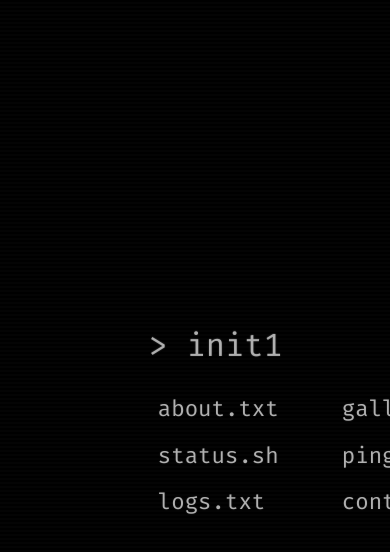
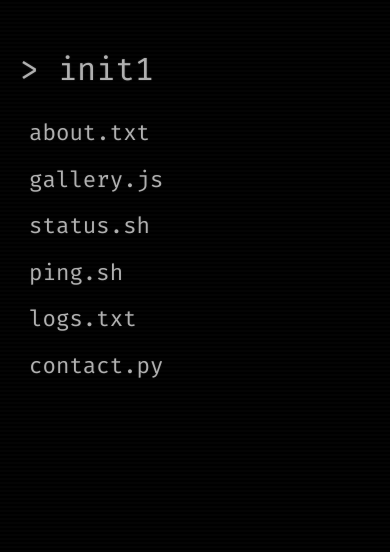
Before and after one commit to cernerae/Cernera.Me.Client, a React (Vite) app in the folder init1_app/: page / in a window 390 px wide. Shown: the top 552 px of the page. Built offline with nearby package versions, Linux system fonts and the light colour scheme.

Commit message:
fix mobile view

```diff
--- a/init1_app/src/components/pages/GalleryPage.css
+++ b/init1_app/src/components/pages/GalleryPage.css
@@ -11,3 +11,13 @@
 .gallery-item:hover {
   text-decoration: none;
 }
+
+.gallery-ok {
+  color: #39ff6a;
+  font-size: 0.7rem;
+  vertical-align: middle;
+}
+
+.file-item--selected .gallery-ok {
+  color: #000000;
+}
--- a/init1_app/src/components/pages/GalleryPage.tsx
+++ b/init1_app/src/components/pages/GalleryPage.tsx
@@ -52,7 +52,7 @@ const GalleryPage = () => {
               onMouseEnter={() => setSelected(i)}
               onMouseLeave={() => setSelected(null)}
             >
-              {item.label}
+              -- {item.label}<span className="gallery-ok"> [OK]</span>
             </a>
           ))}
         </div>
--- a/init1_app/src/components/pages/LandingPage.css
+++ b/init1_app/src/components/pages/LandingPage.css
@@ -95,6 +95,32 @@
   text-shadow: none;
 }
 
+@media (max-width: 768px) {
+  .crt-screen {
+    height: auto;
+    min-height: 100vh;
+    overflow-y: auto;
+  }
+
+  .scanlines {
+    position: fixed;
+  }
+
+  .terminal-container {
+    position: relative;
+    left: auto;
+    top: auto;
+    transform: none;
+    width: 90vw;
+    margin: 0 auto;
+    padding: 3rem 0 4rem;
+  }
+
+  .file-grid {
+    grid-template-columns: 1fr;
+  }
+}
+
 .blinking-cursor {
   display: inline-block;
   width: 0.8ch;
--- a/init1_app/src/components/pages/LogsPage.css
+++ b/init1_app/src/components/pages/LogsPage.css
@@ -23,3 +23,15 @@
   color: #6e6e6e;
   word-break: break-all;
 }
+
+@media (max-width: 768px) {
+  .log-entry {
+    flex-direction: column;
+    gap: 0.1rem;
+    margin-bottom: 0.5rem;
+  }
+
+  .log-ts {
+    font-size: 0.7rem;
+  }
+}
--- a/init1_app/src/components/pages/StatusPage.css
+++ b/init1_app/src/components/pages/StatusPage.css
@@ -32,3 +32,13 @@
   color: #444;
   font-size: 0.8rem;
 }
+
+@media (max-width: 768px) {
+  .status-name {
+    width: auto;
+  }
+
+  .status-meta {
+    display: none;
+  }
+}
```
